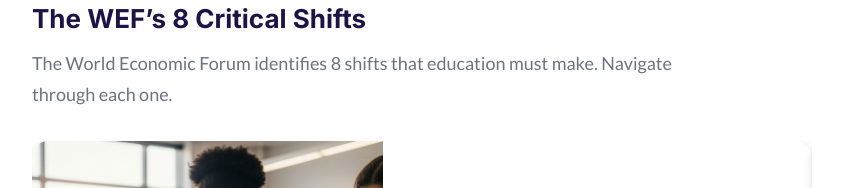
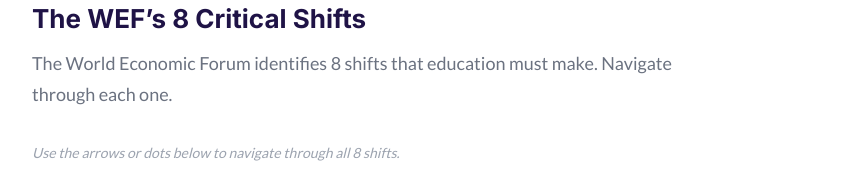
Before and after one commit to ginjack2002-creator/caaasa-ai-academy, a plain HTML site: page index.html in a window 1280 px wide. Shown: the part 3797-3985 px from the top of the page, without its empty margins (368-1211 px from the left). Drawn offline with Linux system fonts and the light colour scheme; grey boxes are pictures that could not be loaded.

Commit message:
Add navigation instruction to WEF 8 Critical Shifts carousel

```diff
--- a/index.html
+++ b/index.html
@@ -602,6 +602,7 @@
 <div class="content-section bg-white reveal">
   <h3>The WEF&rsquo;s 8 Critical Shifts</h3>
   <p class="lead-text">The World Economic Forum identifies 8 shifts that education must make. Navigate through each one.</p>
+  <p class="dnd-hint">Use the arrows or dots below to navigate through all 8 shifts.</p>
 
   <div class="carousel-wrap" id="shiftCarousel">
     <div class="carousel-track" id="carTrack">
```
